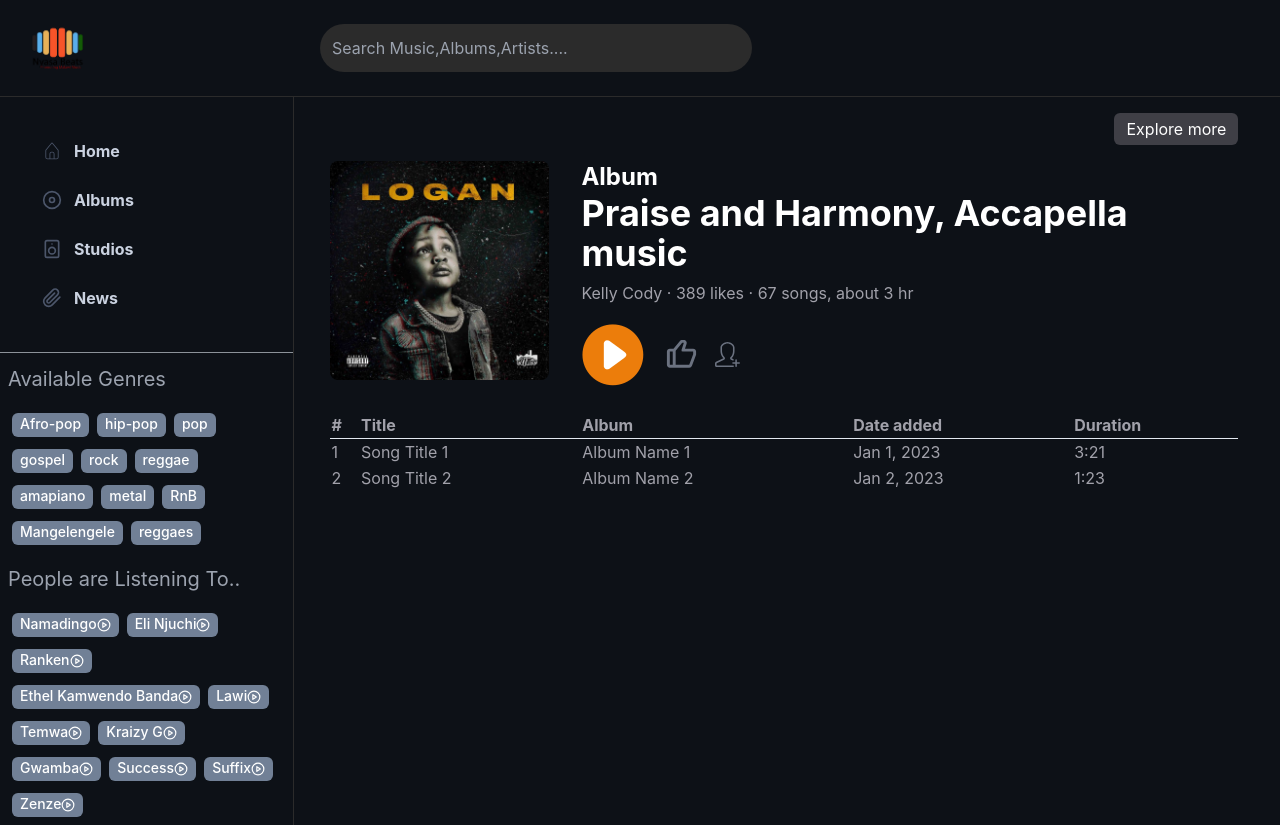
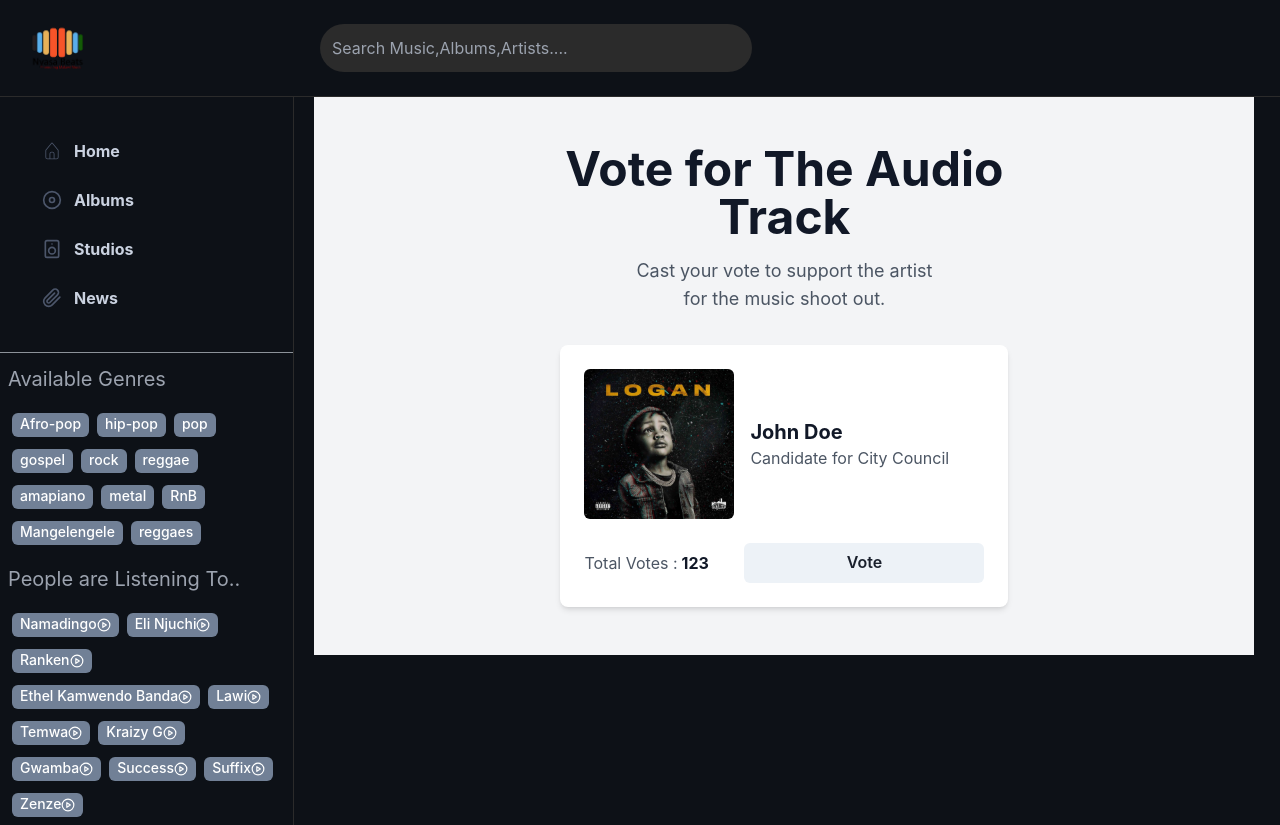
Before and after one commit to Namaumbo/vite-nyasa, a React (Vite) app: page /albums in a window 1280 px wide. Built offline with nearby package versions, Linux system fonts and the light colour scheme.

Commit message:
chore : voting page

```diff
--- a/src/App.jsx
+++ b/src/App.jsx
@@ -4,6 +4,7 @@ import GreetingComponent from "./components/GreetingComponent";
 import SideBar from "./components/sidebar/SideBar";
 import SliderComponet from "./components/Slider/SliderComponent";
 import AlbumPage from "./pages/AlbumsPage";
+import VotingPage from "./pages/VotingPage";
 
 const App = () => {
   return (
@@ -16,7 +17,9 @@ const App = () => {
             <SideBar />
           </div>
           <div className="w-3/4  pl-5 space-y-3">
-          <AlbumPage/>
+
+          <VotingPage/>
+          {/* <AlbumPage/> */}
            {/*  <GreetingComponent />
             <div>
               <div className="flex flex-row justify-between px-2">
--- a/src/pages/AlbumsPage.jsx
+++ b/src/pages/AlbumsPage.jsx
@@ -1,12 +1,12 @@
 import { Divider } from "@chakra-ui/react";
 import { BiLike } from "react-icons/bi";
 import { SlUserFollow } from "react-icons/sl";
-
 
 export default function AlbumPage() {
   const buttonClasses = "text-zinc-400 hover:text-white";
   const bgButtonClasses = "bg-zinc-700 text-white px-3 py-1 rounded-md";
   const textGreenClasses = "text-gray-500";
+  const tableItemClass = "pt-3 pb-3";
   return (
     <>
       <div className=" text-white p-4">
@@ -33,11 +33,10 @@ export default function AlbumPage() {
                 <img aria-hidden="true" alt="play" src="play.png" />
               </button>
               <button className={textGreenClasses}>
-              <BiLike  size='35px'/>
+                <BiLike size="35px" />
               </button>
               <button className={textGreenClasses}>
-              <SlUserFollow size='25px' />
-
+                <SlUserFollow size="25px" />
               </button>
             </div>
           </div>
@@ -54,19 +53,19 @@ export default function AlbumPage() {
               </tr>
             </thead>
             <tbody>
-              <tr className="pt-12 ">
-                <td>1</td>
-                <td>Song Title 1</td>
-                <td>Album Name 1</td>
-                <td>Jan 1, 2023</td>
-                <td>3:21</td>
+              <tr className="hover:bg-[#718096] cursor-pointer">
+                <td className={tableItemClass}>1</td>
+                <td className={tableItemClass}>Kuli bwanji </td>
+                <td className={tableItemClass}>Praise and Harmony</td>
+                <td className={tableItemClass}>Jan 1, 2023</td>
+                <td className={tableItemClass}>3:21</td>
               </tr>
-              <tr className="space-y-5">
-                <td>2</td>
-                <td>Song Title 2</td>
-                <td>Album Name 2</td>
-                <td>Jan 2, 2023</td>
-                <td>1:23</td>
+              <tr className="hover:bg-[#718096] cursor-pointer">
+                <td className={tableItemClass}>2</td>
+                <td className={tableItemClass}>Days of Elijah</td>
+                <td className={tableItemClass}>Praise and Harmony</td>
+                <td className={tableItemClass}>Jan 1, 2023</td>
+                <td className={tableItemClass}>3:21</td>
               </tr>
             </tbody>
           </table>
--- /dev/null
+++ b/src/pages/VotingPage.jsx
@@ -0,0 +1,54 @@
+import { Button } from "@chakra-ui/react";
+export default function VotingPage() {
+  return (
+    <>
+
+      <main className="flex flex-col items-center justify-center  bg-gray-100 bg-[#0d1117] py-12">
+        <div className="max-w-md w-full space-y-8 px- md:px-0">
+          <div className="text-center">
+            <h1 className="text-5xl font-bold text-gray-900 dark:text-gray-100">
+              Vote for The Audio Track
+            </h1>
+            <p className="mt-4 text-lg text-gray-600 w-[20rem] m-[auto] dark:text-gray-400">
+              Cast your vote to support the artist for the music shoot out.
+            </p>
+          </div>
+          <div className="bg-white dark:bg-gray-800 rounded-lg shadow-md p-6 space-y-6">
+            <div className="flex items-center space-x-4">
+              <img
+                alt="Candidate"
+                className="rounded-md"
+                height={80}
+                src="photo2.jpg"
+                style={{
+                  aspectRatio: "80/80",
+                  objectFit: "cover",
+                }}
+                width={150}
+              />
+              <div>
+                <h2 className="text-xl font-bold text-gray-900 dark:text-gray-100">
+                  John Doe
+                </h2>
+                <p className="text-gray-600 dark:text-gray-400">
+                  Candidate for City Council
+                </p>
+              </div>
+            </div>
+            <div className="flex justify-between items-center">
+              <p className="text-gray-600 dark:text-gray-400">
+                Total Votes :
+                <span className=" pl-1 font-bold text-gray-900 dark:text-gray-100">
+                   123
+                </span>
+              </p>
+              <Button className="bg-blue-500 hover:bg-blue-600 w-[15rem] text-white font-bold py-2 px-6 rounded">
+                Vote
+              </Button>
+            </div>
+          </div>
+        </div>
+      </main>
+    </>
+  );
+}
```
